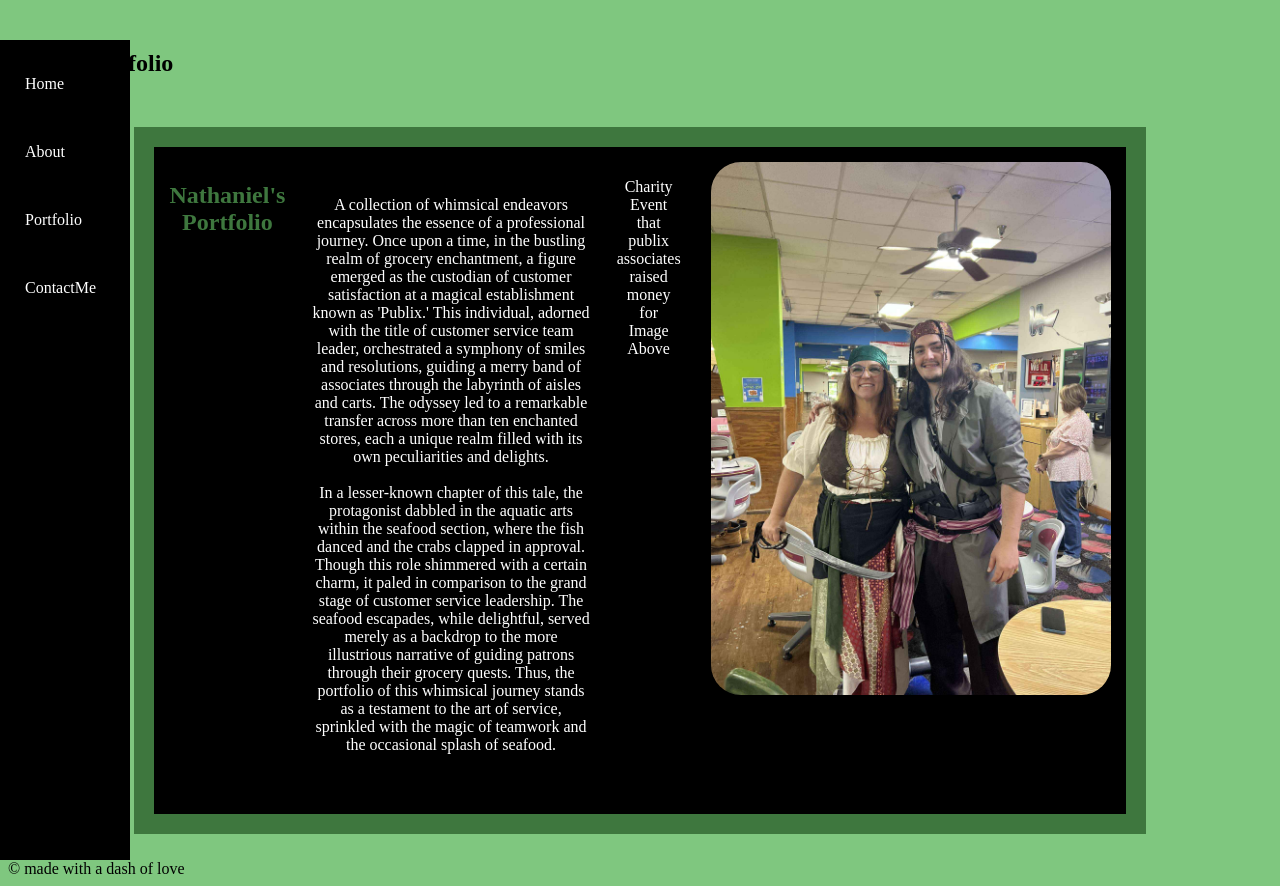
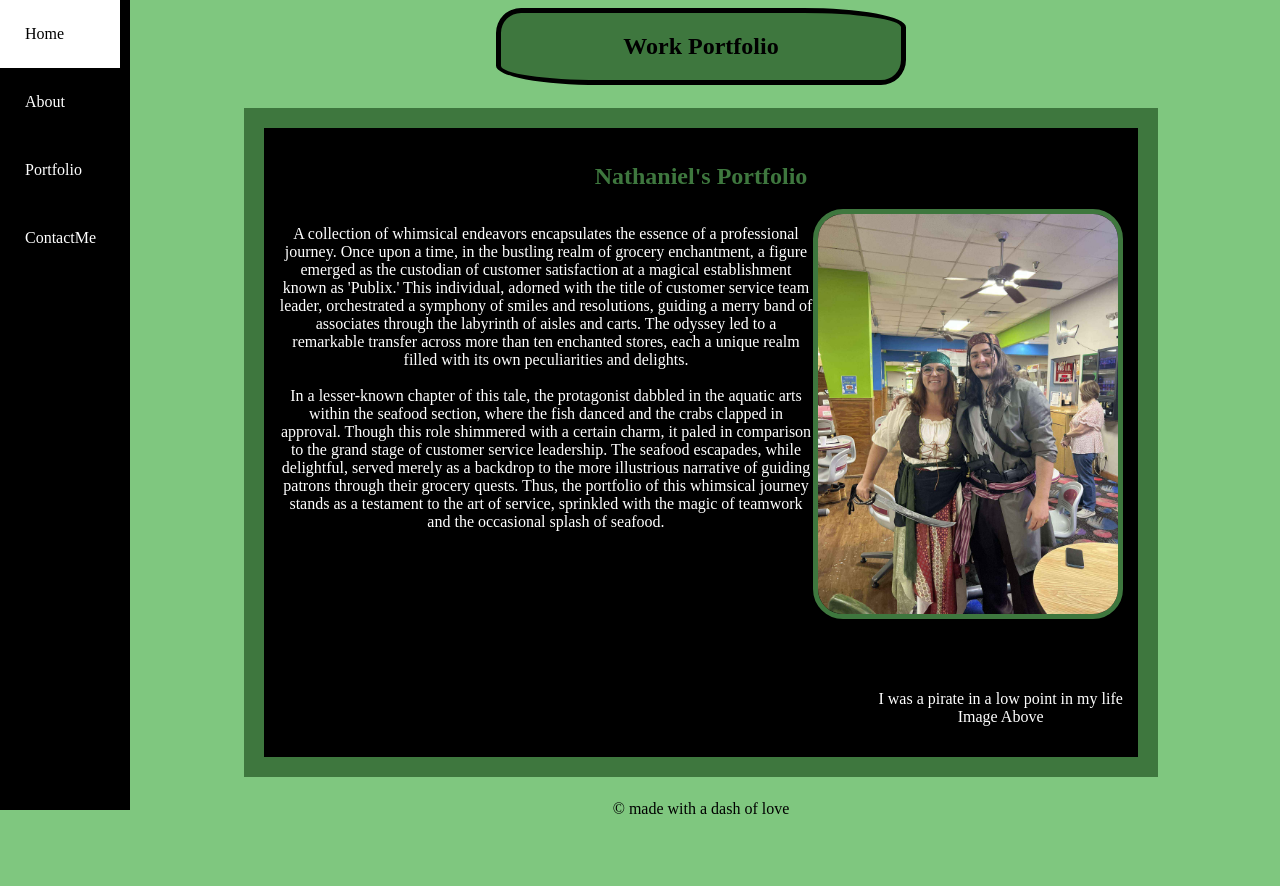
Before and after one commit to Downeyn21/Portfolio, a plain HTML site: page portfolio.html in a window 1280 px wide. After the commit the page ends 826 px from the top, so only its background shows below. Drawn offline with Linux system fonts and the light colour scheme.

Commit message:
just cleaned her up a bit

```diff
--- a/portfolio.html
+++ b/portfolio.html
@@ -19,36 +19,32 @@
         </div>
         <!-- end nav bar -->
          <!-- Main header below nav bar -->
-         <div>
-            <h1 id="index-tag">Work Portfolio</h1>
+         <div class="header-wrap">
+            <h1>Work Portfolio</h1>
          </div>
          <!-- Small header w/text below next to picture -->
         <section class='container'>
-            <!-- <article class='textflex'> -->
                 <div id="sum-intro">
                     <h2>Nathaniel's Portfolio</h2>
                 </div>
-
                 <!-- about summary -->
-                <div id="sum-txt">
+                <div class="txt-wrap">
                     <p>
                         A collection of whimsical endeavors encapsulates the essence of a professional journey. Once upon a time, in the bustling realm of grocery enchantment, a figure emerged as the custodian of customer satisfaction at a magical establishment known as 'Publix.' This individual, adorned with the title of customer service team leader, orchestrated a symphony of smiles and resolutions, guiding a merry band of associates through the labyrinth of aisles and carts. The odyssey led to a remarkable transfer across more than ten enchanted stores, each a unique realm filled with its own peculiarities and delights.
                         <br><br>
                         In a lesser-known chapter of this tale, the protagonist dabbled in the aquatic arts within the seafood section, where the fish danced and the crabs clapped in approval. Though this role shimmered with a certain charm, it paled in comparison to the grand stage of customer service leadership. The seafood escapades, while delightful, served merely as a backdrop to the more illustrious narrative of guiding patrons through their grocery quests. Thus, the portfolio of this whimsical journey stands as a testament to the art of service, sprinkled with the magic of teamwork and the occasional splash of seafood.
-
                     </p>
                 </div>
+                <!-- image -->
+                <div id="pic-wrap">
+                    <img id="pic-wrap" src="imgs/pirate-nate.jpg" alt="">
+                </div>
                 <div id="bot-tag">
-                    <p >
-                        Charity Event that publix associates raised money for
+                    <p>
+                        I was a pirate in a low point in my life
                         <br>
                         Image Above
                     </p>
-                </div>
-            <!-- </article> -->
-            <!-- image -->
-                <div id="index-pic">
-                    <img id="index-pic" src="imgs/pirate-nate.jpg" alt="">
                 </div>
         </section>
 
--- a/style.css
+++ b/style.css
@@ -1,28 +1,24 @@
+
+body {
+    background-color: rgb(127, 199, 127);
+    margin-left: 130px;
+    text-align: center;
+    display: block;
+
+}
+
 .nav {
     outline: solid 10px;
-    /* text-align: center; */
     background-color: black;
-    /* position: sticky; */
-    /* top: 0; */
-    text-align-last: justify;
+    text-align: left;
     display: flex;
     flex-direction: column;
     height: 100%;
     width: 120px;
     margin-right: 200px;
     position: fixed;
+    top: 0;
     left: 0;
-    z-index: -1;
-}
-
-.test {
-    position: static;
-}
-
-body {
-    background-color: rgb(127, 199, 127);
-
-
 }
 
 .contact {
@@ -31,7 +27,10 @@ body {
 }
 
 #form_container {
-    margin: 100px;
+    margin: auto;
+    justify-content: center;
+    width: max-content;
+    padding: 75px;
 }
 
 
@@ -47,11 +46,23 @@ body {
     color: black;
 }
 
-#index-pic {
+
+
+img {
     max-width: 400px;
     max-height: max-content;
     border-radius: 30px;
-    margin-bottom: 50px;
+    margin: 10px auto;
+    border: solid 5px  rgba(62, 119, 62);
+    align-self: center;
+}
+
+.header-wrap {
+    border: solid 5px;
+    border-radius: 25px 25%;
+    background-color: rgba(62, 119, 62);
+    width: 400px;
+    margin: auto;
 }
 
 .container {
@@ -61,40 +72,27 @@ body {
     padding: 15px;
     background-color: black;
     color: white;
-    text-align: center;
+    flex-flow: row wrap;
+    justify-content: space-between;
+    gap: 5px 100px;
 }
 
-/* .textflex {
-    text-align: center;;
-} */
+.txt-wrap {
+    width: 50%;
+    flex-grow: 3;
+    display: flex;
+    align-items: center;
+    margin-bottom: 15%;
+}
 
 #sum-intro {
     font-family: serif;
     color: rgb(62, 119, 62);
-
+    width: 100%;
 }
 
-#sum-txt {
-    margin: 15px;
-    padding: 3px 10px;
-}
-
-#index-tag {
-    margin: 50px 10px;
-}
-
-/* #bot-tag {
-    position: absolute;
-    bottom: 0;
-    right: 420px;
-    margin-top: 15px;
-} */
-
 #bot-tag {
-    /* position: absolute; */
-    bottom: 0;
-    right: 0;
-    margin-right:30px ;
+    margin-left: auto;
 }
 
 footer {
@@ -102,59 +100,62 @@ footer {
 }
 
 #disclaimer {
-    /* position: absolute; */
     bottom: 0;
     margin: 0px 20px;
     color: rgba(255, 0, 0, 0.486);
     font-style: italic;
 }
 
-/* @media(max-width: 900px) {
-    .container{
-    zoom: 0.8;
-    -moz-transform: scale(0.8);
-    transform: none;}
+.isthisjokefunny {
+    margin: 20px;
+    font-family: 'Gill Sans', 'Gill Sans MT', Calibri, 'Trebuchet MS', sans-serif;
+    color: rgb(107, 190, 107);
+}
+
+@media(max-width: 1516px) {
+    img {
+        max-width: 300px;
+        margin: 0;
+    }
 
     .container {
-        display: flex;
-        flex-flow: row wrap-reverse;
-        align-items: flex-start;
-        margin: 15px 0px;
+        gap: 0;
     }
 
-    #sum-intro {
-        order: 1;
-        flex: 1 1 100%;
+}
+
+@media(max-width: 1000px) {
+    .container {
+        flex-direction: column;
+        padding: 0;
+
+    }
+
+    .txt-wrap {
+        margin: 0 auto;
+        width: 95%;
+
     }
 
     #bot-tag {
-        font-size: small;
-        position: static;
-        margin-top: 0px;
-    }
-
-     #index-pic {
-        max-width: 100px;
-        max-height: max-content;
-        border-radius: 100%;
-        align-self: auto;
-        margin-bottom: 0px;
-    }
-
-
-    .nav {
-        display: flex;
-        flex-direction: column;
-        padding: 0;
-        width: 120px;
-        position: fixed;
-        margin-right: 100px;
-        height: 100%;
-        overflow-x: hidden;
-        left: 0;
+        margin-left: 0;
     }
 
     body {
-        margin-left: 150px;
+        margin: 200px 0 0;
     }
-}  */
+
+    .nav {
+        height: auto;
+        flex-direction: row;
+        width: calc(100% - 100px);
+        justify-content: space-between;
+        border:solid black 6px;
+        padding: 0 50px;
+    }
+
+    img {
+        border-radius: 100%;
+        margin-bottom: 50px;
+    }
+}
```
Also changed, not shown: about.html (+31 -35 lines), contact.html (+6 -2 lines), index.html (+11 -12 lines).
